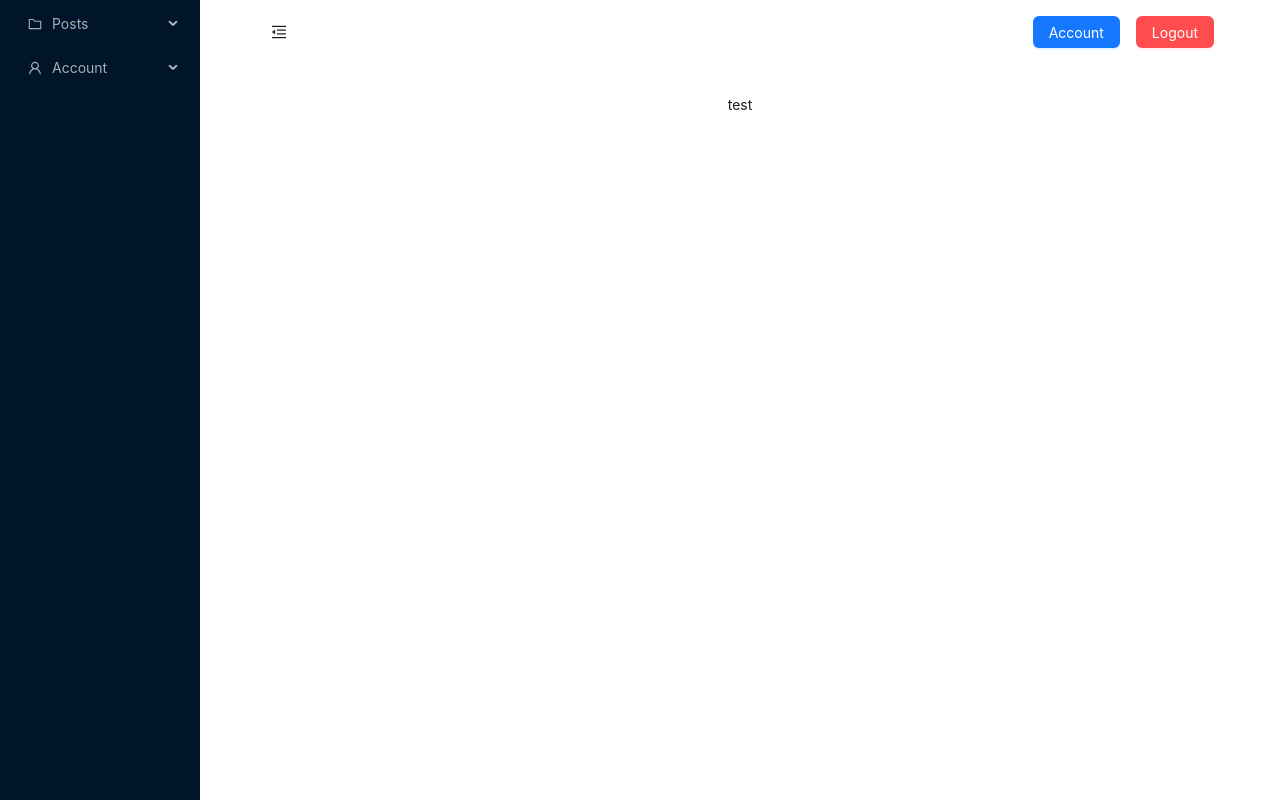
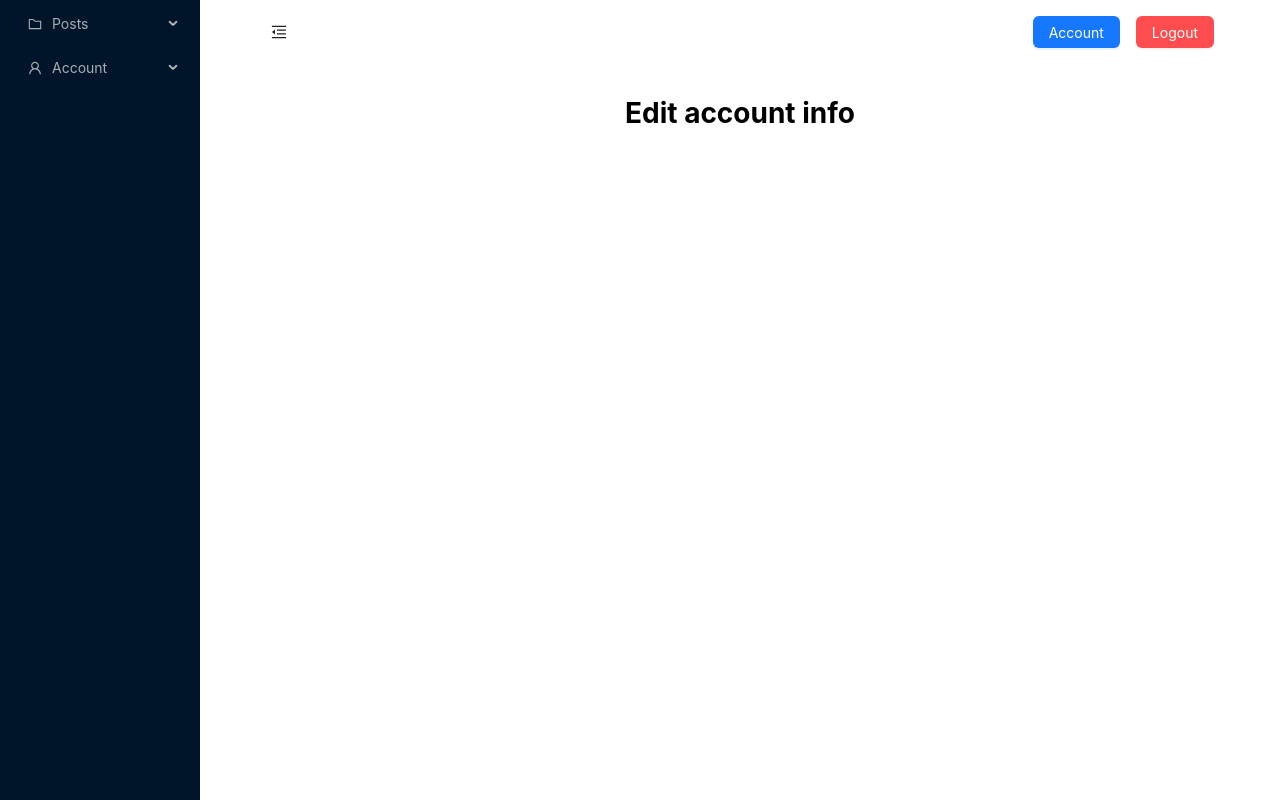
Before and after one commit to perezvonish/next-blog-frontend, a Next.js app: page /account/edit in a window 1280 px wide. Shown: the top 800 px of the page. Built offline with nearby package versions, Linux system fonts and the light colour scheme.

Commit message:
feat: added dev edit account page

```diff
--- a/src/app/account/edit/page.tsx
+++ b/src/app/account/edit/page.tsx
@@ -1,9 +1,12 @@
 import React from "react";
+import styles from "../../../styles/account.module.css"
 
 export default function Page() {
     return (
-        <div>
-            test
+        <div className={styles.accountEdit}>
+            <h1>
+                Edit account info
+            </h1>
         </div>
     )
 }
--- a/src/styles/account.module.css
+++ b/src/styles/account.module.css
@@ -13,3 +13,7 @@
 .accountViewFunctions {
     margin: 2rem;
 }
+
+.accountEdit {
+    color: black;
+}
```
